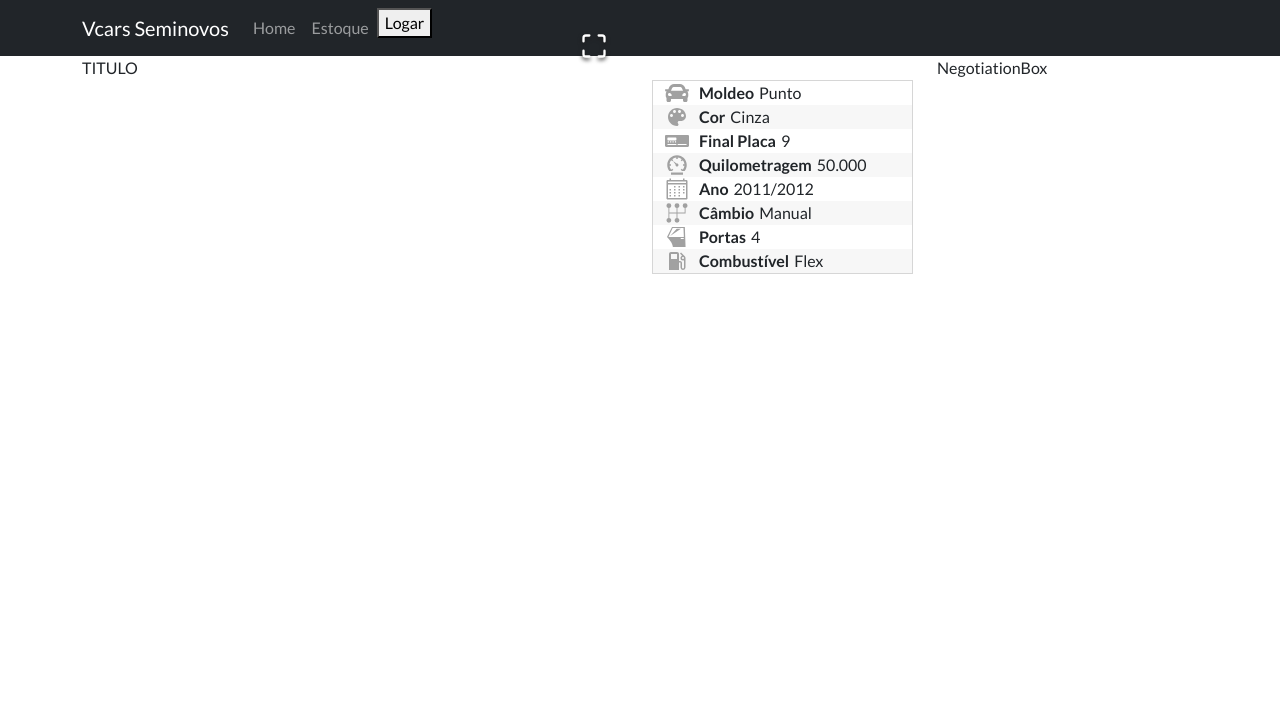
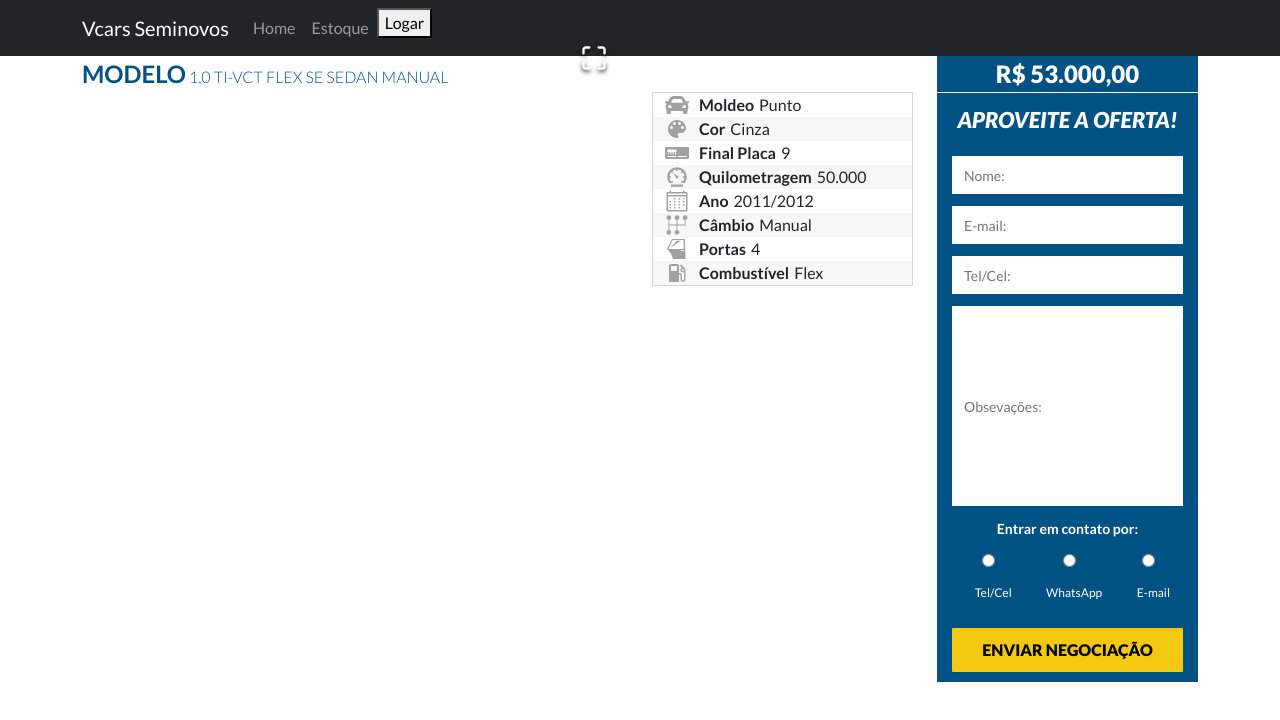
Before and after one commit to VictorLheredia/vcars_frontend, a React (Create React App) app: page /estoque/1 in a window 1280 px wide. Shown: the top 720 px of the page. Built offline with nearby package versions, Linux system fonts and the light colour scheme; no server answers.

Commit message:
criação component negotiationBox

```diff
--- a/src/components/Input.jsx
+++ b/src/components/Input.jsx
@@ -10,8 +10,8 @@ export default function Input({
       <div>
         <label htmlFor={name}>{text}</label>
         <input
+          name={name}
           type={type}
-          name={name}
           id={name}
           placeholder={placeholder}
           onChange={handleOnChange}
--- a/src/components/NegotiationBox.jsx
+++ b/src/components/NegotiationBox.jsx
@@ -1,7 +1,67 @@
+import "../styles/NegotiationBox.css";
+
 export default function NegotiationBox() {
   return (
-    <div>
-      <p>NegotiationBox</p>
+    <div className="NegotiationBox">
+      <div id="price">R$ 53.000,00</div>
+      <div className="negotiation">
+        <span>aproveite a oferta!</span>
+        <form>
+          <input
+            className="input"
+            name="name"
+            type="text"
+            placeholder="Nome:"
+            handleOnChange=""
+            value=""
+          ></input>
+          <input
+            className="input"
+            name="email"
+            type="email"
+            placeholder="E-mail:"
+            handleOnChange=""
+            value=""
+          ></input>
+          <input
+            className="input"
+            name="tel"
+            type="tel"
+            placeholder="Tel/Cel:"
+            handleOnChange=""
+            value=""
+            pattern="[0-9]{2}-[0-9]{5}-[0-9]{4}"
+            required
+            maxlength="11"
+          ></input>
+          <input
+            className="input note"
+            name="note"
+            type="text"
+            placeholder="Obsevações:"
+            handleOnChange=""
+            value=""
+          ></input>
+          <div className="contact-by">Entrar em contato por:</div>
+          <div className="box-radio">
+            <div className="radio">
+              <input type="radio" name="tel" value=""></input>
+              <label>Tel/Cel</label>
+            </div>
+            <div className="radio">
+              <input type="radio" name="whatsapp" value=""></input>
+              <label>WhatsApp</label>
+            </div>
+            <div className="radio">
+              <input type="radio" name="email" value=""></input>
+              <label for="contactChoice3">E-mail</label>
+            </div>
+          </div>
+          <div className="negotiation-button">
+            <button>enviar negociação</button>
+          </div>
+        </form>
+      </div>
     </div>
   );
 }
--- a/src/pages/CarPage.jsx
+++ b/src/pages/CarPage.jsx
@@ -1,3 +1,5 @@
+import "../styles/CarPage.css";
+
 import { useState, useEffect } from "react";
 import { useParams } from "react-router-dom";
 import { api } from "../services/api";
@@ -11,6 +13,7 @@ export default function CarPage() {
   const [car, setCar] = useState([]);
   const { carId } = useParams();
 
+  const brand = (car.brand || {}).name;
   const images = car.images;
   const urlArray = (images || []).map((image) => image.url);
   const carouselObject = urlArray.map((url) => ({
@@ -29,7 +32,9 @@ export default function CarPage() {
     <div>
       <Row>
         <Col md={9}>
-          TITULO
+          <div id="carTitle">
+            <span>{brand} Modelo</span> 1.0 TI-VCT FLEX SE SEDAN MANUAL
+          </div>
           <Row>
             <Col md={8}>
               <Carousel urlArray={carouselObject} />
--- /dev/null
+++ b/src/styles/CarPage.css
@@ -0,0 +1,12 @@
+#carTitle {
+    color: #005284;
+    text-transform: uppercase;
+    font-size: 1rem;
+    font-weight: 300;
+    display: inline-block;
+}
+
+#carTitle span {
+    font-size: 1.5rem;
+    font-weight: bold;
+}
--- /dev/null
+++ b/src/styles/NegotiationBox.css
@@ -0,0 +1,96 @@
+.NegotiationBox {
+    background-color: #005284;
+    height: 100%;
+    text-align: center;
+}
+
+#price {
+    color: #fff;
+    text-transform: uppercase;
+    font-weight: 800;
+    font-size: 24px;
+}
+
+.negotiation {
+    border-top: solid 1px #fff;
+    background: #005284;
+    text-align: center;
+    padding-left: 15px;
+    padding-right: 15px;
+}
+
+.negotiation span{
+    display: inline-block;
+    text-transform: uppercase;
+    font-weight: 800;
+    color: #fff;
+    font-size: 22px;
+    margin-top: 10px;
+    margin-bottom: 20px;
+    font-style: italic;
+}
+
+form input {
+    border: none;
+    border-radius: 0;
+    margin-bottom: 12px;
+}
+
+.input {
+    display: block;
+    width: 100%;
+    height: 38px;
+    padding: 6px 12px;
+    font-size: 14px;
+}
+
+.note {
+    height: 200px;
+}
+
+.contact-by {
+    color: #fff;
+    font-size: 14px;
+    font-weight: 600;
+}
+
+.box-radio {
+    display: flex;
+    justify-content: center;
+}
+
+.radio {
+    padding: 10px;
+}
+
+.box-radio label {
+    font-size: 12px;
+    font-weight: 400;
+    color: #fff;
+    padding-left: 10px;
+}
+
+.box-radio input {
+    cursor: pointer;
+}
+
+.negotiation-button button {
+    margin-top: 15px;
+    margin-bottom: 10px;
+    background: #f2c811;
+    color: black;
+    width: 100%;
+    padding-top: 10px;
+    padding-bottom: 10px;
+    text-align: center;
+    border: none;
+    text-transform: uppercase;
+    font-weight: 800;
+    font-size: 16px;
+    transition: all 0.3s;
+    border-radius: 1px;
+}
+
+.negotiation-button button:hover {
+    background-color: #C5A20B;
+}
```
